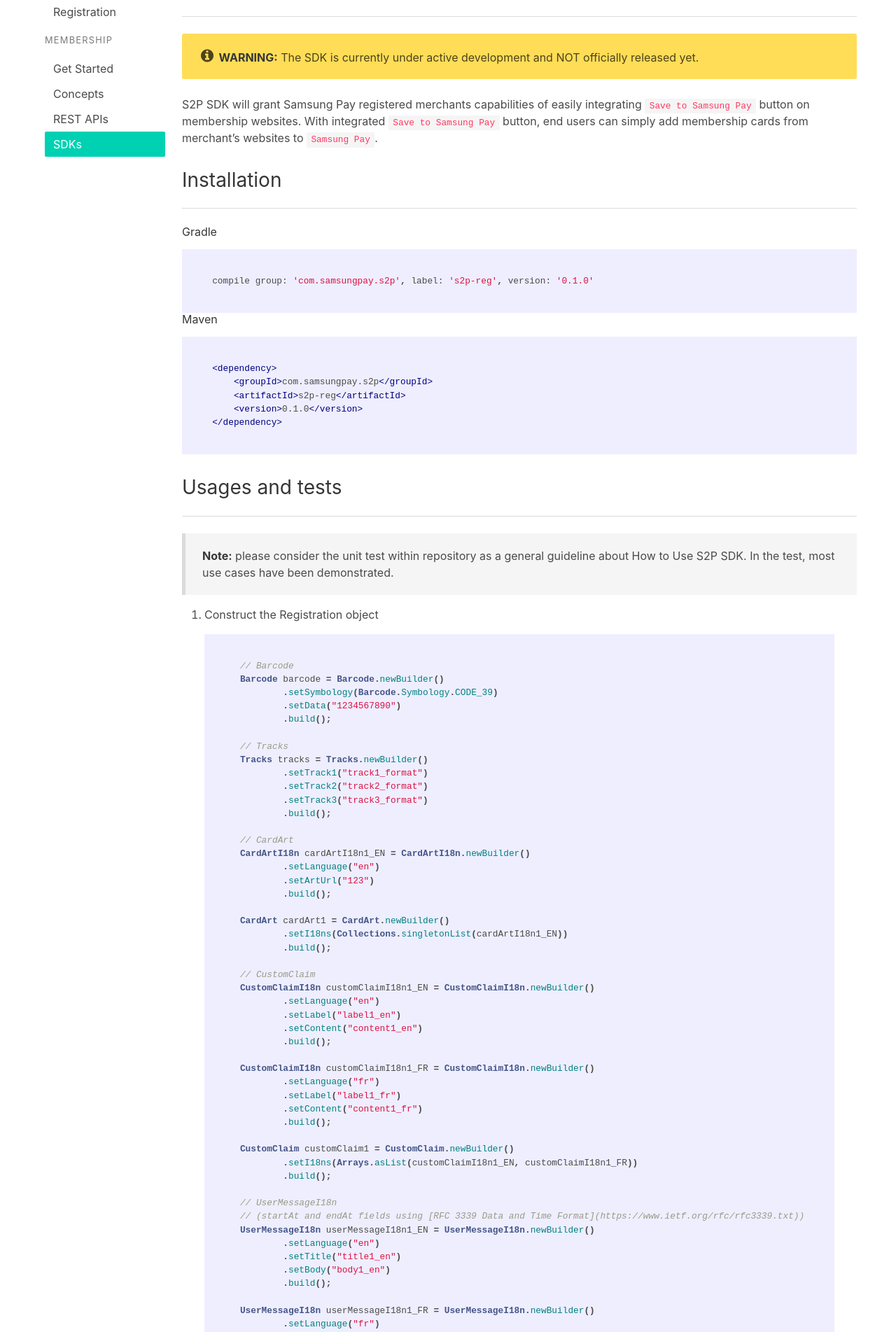
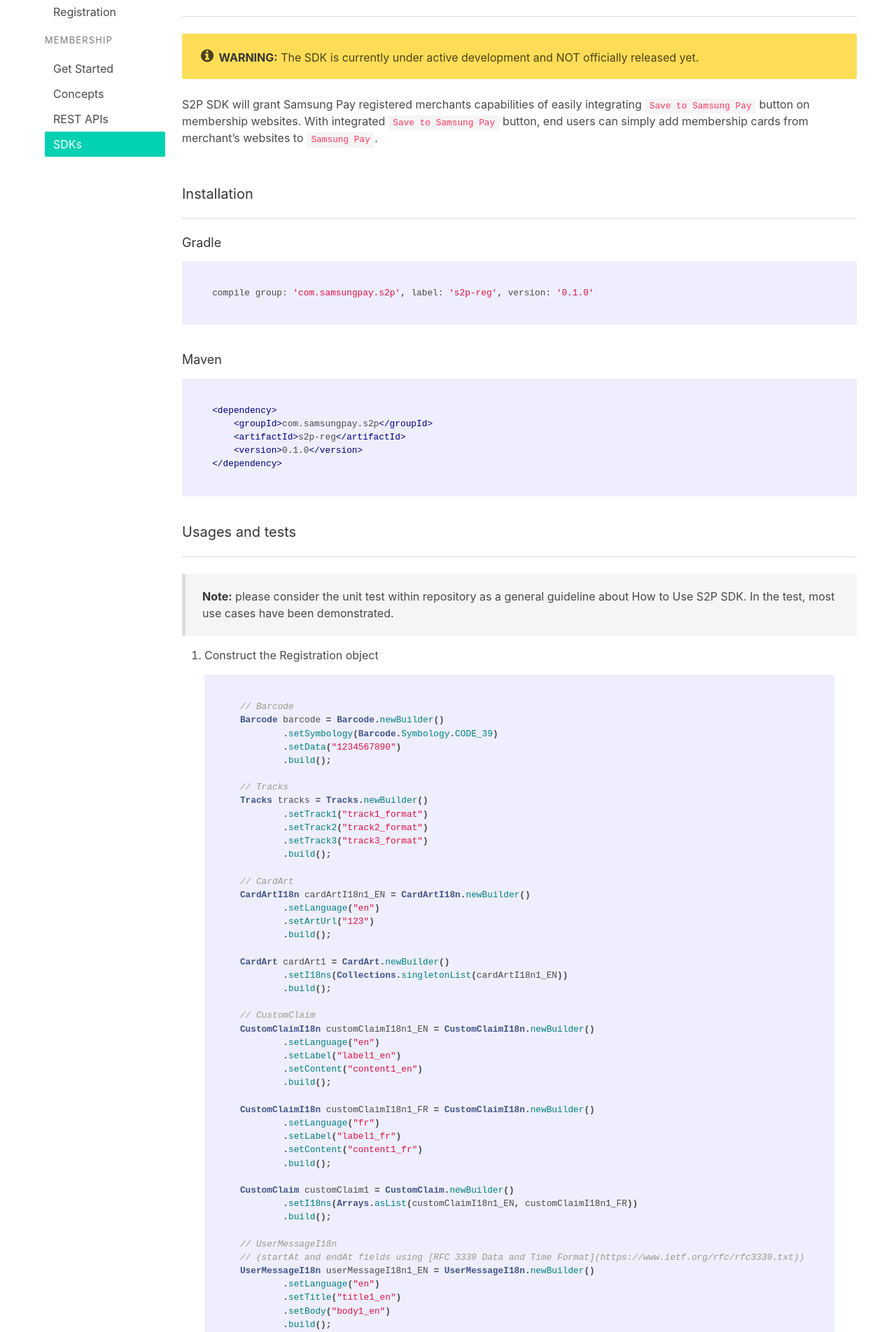
Before and after one commit to samsung-pay/sapi-doc, a Jekyll site: the page built from membership/sdks.md, in a window 1280 px wide. Shown: the part 331-2234 px from the top of the page at 70% size. Built offline with Jekyll 4.4.1, drawn with Linux system fonts in a browser that asks for light colours.

Commit message:
Updated layout

````diff
--- a/membership/sdks.md
+++ b/membership/sdks.md
@@ -15,15 +15,17 @@ uri: membership/sdks
 
 S2P SDK will grant Samsung Pay registered merchants capabilities of easily integrating `Save to Samsung Pay` button on membership websites. With integrated `Save to Samsung Pay` button, end users can simply add membership cards from merchant's websites to `Samsung Pay`.
 
-## Installation
+<br>
+#### Installation
 ---
 
-###### Gradle
+##### Gradle
 ```gradle
 compile group: 'com.samsungpay.s2p', label: 's2p-reg', version: '0.1.0'
 ```
 
-###### Maven
+<br>
+##### Maven
 ```xml
 <dependency>
     <groupId>com.samsungpay.s2p</groupId>
@@ -32,7 +34,8 @@ compile group: 'com.samsungpay.s2p', label: 's2p-reg', version: '0.1.0'
 </dependency>
 ```
 
-## Usages and tests
+<br>
+#### Usages and tests
 ---
 
   >  **Note:** please consider the unit test within repository as a general guideline about How to Use S2P SDK. In the test, most use cases have been demonstrated.
````
Also changed, not shown: membership/concepts.md (+2 -1 lines).
